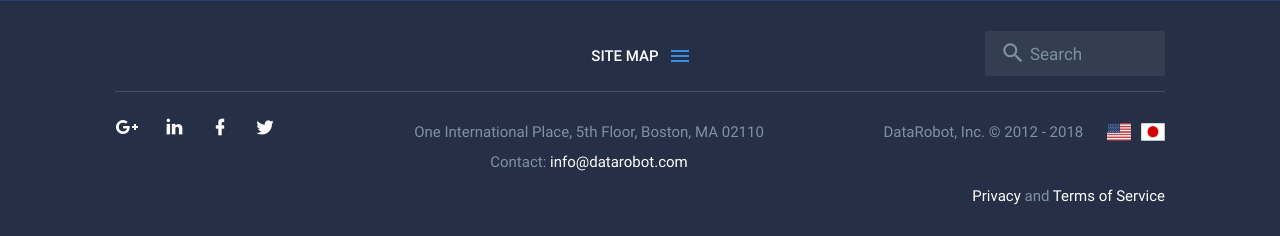
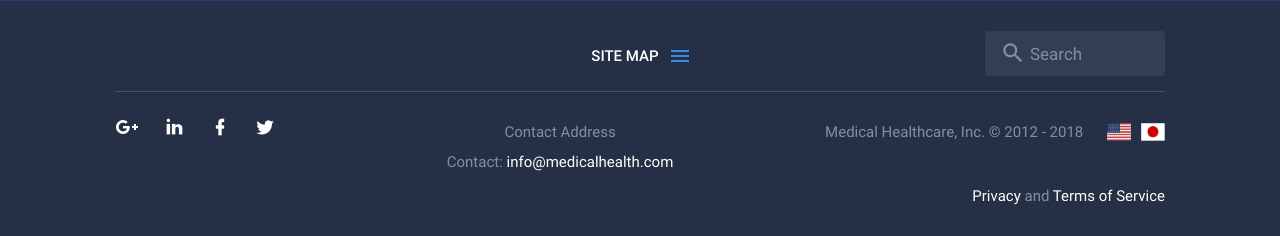
Before and after one commit to dozie9/abiola, a Django app: page / in a window 1280 px wide. Shown: the part 3791-4027 px from the top of the page. Run offline with Django 3.2, Linux system fonts and the light colour scheme; some libraries are stand-ins or nearby versions.

Commit message:
More Changes

```diff
--- a/templates/home/base.html
+++ b/templates/home/base.html
@@ -155,12 +155,12 @@
     </label>
 </form>			</div>
 			<div class="dr-contacts">
-				One International Place, 5th Floor, Boston, MA 02110<br>
-				Contact: <a href="mailto:info@datarobot.com" target="_top">info@datarobot.com</a>
+				Contact Address<br>
+				Contact: <a href="mailto:info@datarobot.com" target="_top">info@medicalhealth.com</a>
 			</div>
 			<div class="agreement">
 				<div class="top">
-					<span>DataRobot, Inc. © 2012 - 2018</span>
+					<span>Medical Healthcare, Inc. © 2012 - 2018</span>
 					<ul class="language-switcher clear">	<li class="lang-item lang-item-92 lang-item-en lang-item-first current-lang"><a lang="en-US" hreflang="en-US" href="#"><img src="{% static 'images/en_US.png' %}" title="English" alt="English"><span style="margin-left:0.3em;"></span></a></li>
 	<li class="lang-item lang-item-164 lang-item-jp"><a lang="ja-JP" hreflang="ja-JP" href="#"><img src="{% static 'images/ja_JP.png' %}" title="日本語" alt="日本語"><span style="margin-left:0.3em;"></span></a></li>
 </ul>
--- a/templates/home/home.html
+++ b/templates/home/home.html
@@ -8,7 +8,7 @@
 
         <div class="container">
             <div class="b-left">
-                <h1>Become an AI-Driven Enterprise with Automated Machine Learning</h1>
+                <h1>Personalized Health care. Personalized Medicines.</h1>
                 <a href="#" class="open-popup bg-filled-blue button">See DataRobot in action</a>
                 <div class="watch-v transition">
                     <div class="img-wrap">
```
